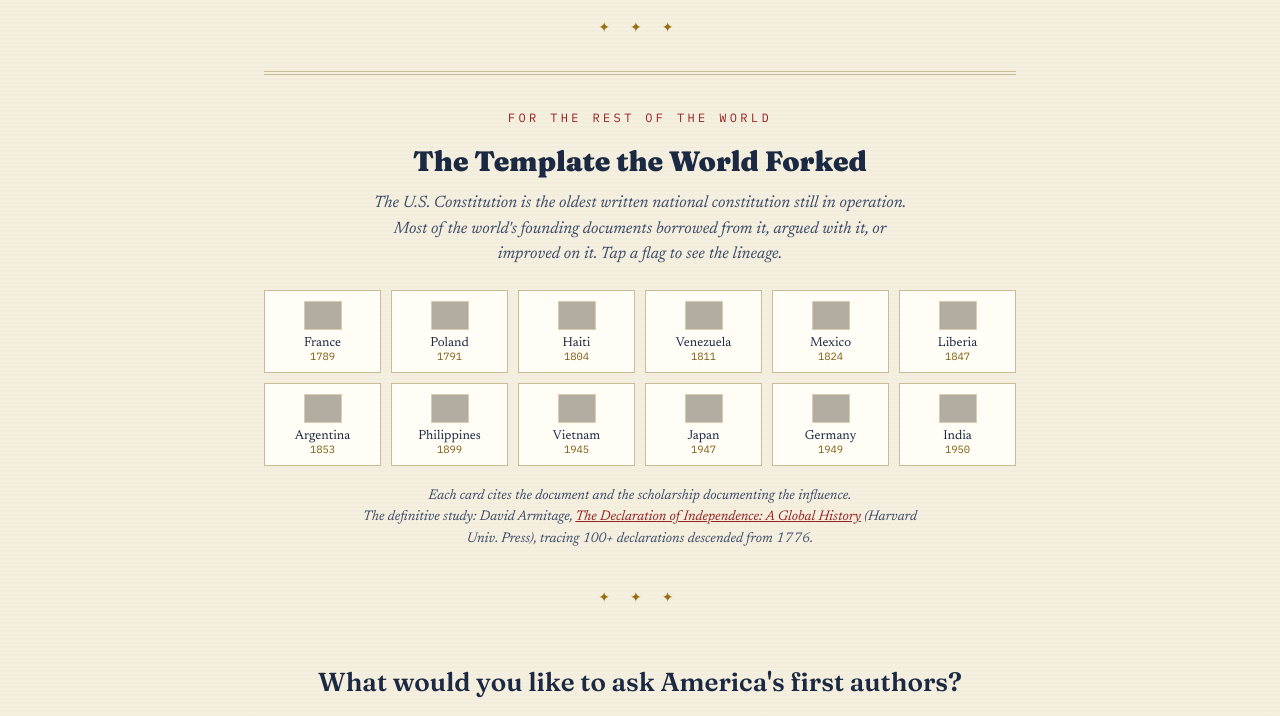
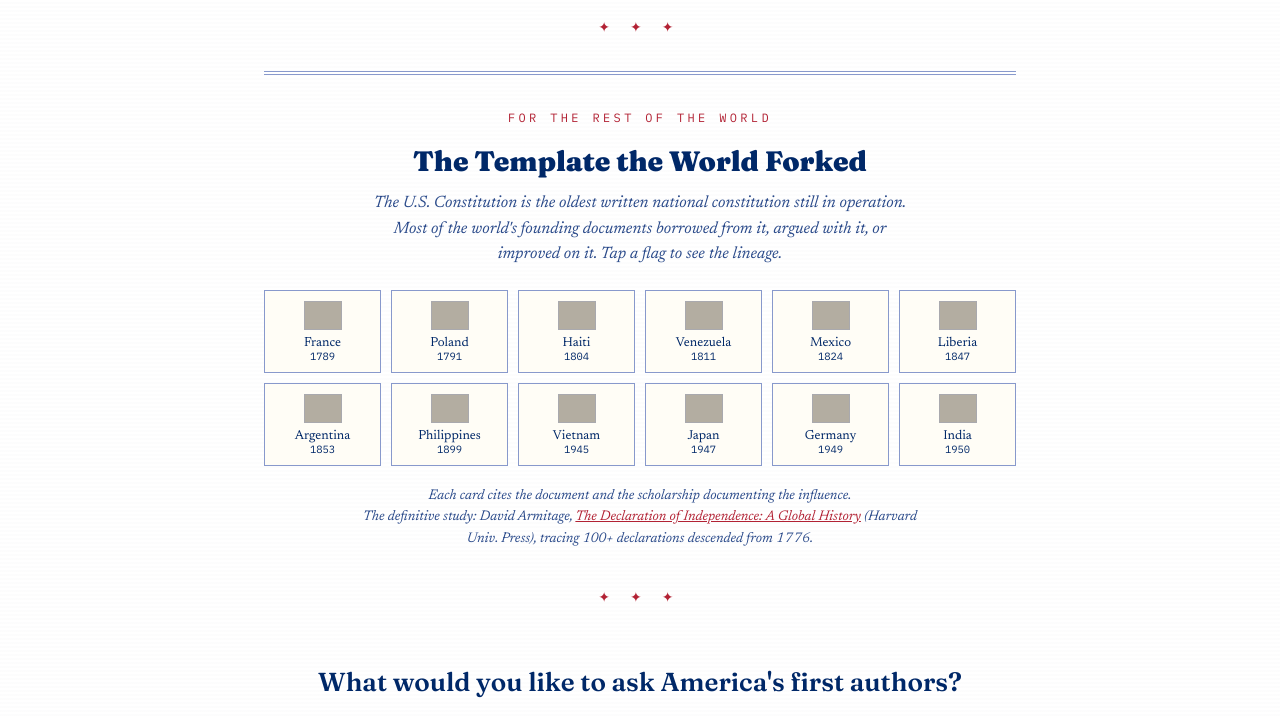
Before and after one commit to swapniltamse/ask-the-declaration, a website: page public/index.html in a window 1280 px wide. Shown: the part 475-1191 px from the top of the page. Drawn offline with Linux system fonts and the light colour scheme; grey boxes are pictures that could not be loaded.

Commit message:
test: red/white/blue color palette

```diff
--- a/public/index.html
+++ b/public/index.html
@@ -41,13 +41,13 @@
     /></noscript>
     <style>
       :root {
-        --paper: #f5efdf;
-        --paper-deep: #efe6cf;
-        --ink: #1c2942;
-        --ink-soft: #3d4a66;
-        --crimson: #93211f;
-        --gold: #9a7014;
-        --rule: #c9bb98;
+        --paper: #ffffff;
+        --paper-deep: #e8ecf5;
+        --ink: #002868;
+        --ink-soft: #2a4a8a;
+        --crimson: #b22234;
+        --gold: #b22234;
+        --rule: #8899cc;
       }
       * {
         margin: 0;
@@ -70,7 +70,7 @@
         background-image:
           radial-gradient(
             ellipse 90% 60% at 50% -10%,
-            rgba(154, 112, 20, 0.07),
+            rgba(0, 40, 104, 0.05),
             transparent 60%
           ),
           repeating-linear-gradient(
@@ -314,7 +314,7 @@
         border: 2px solid var(--gold);
         padding: 20px 24px;
         margin-bottom: 20px;
-        box-shadow: 5px 5px 0 rgba(154, 112, 20, 0.15);
+        box-shadow: 5px 5px 0 rgba(178, 34, 52, 0.15);
         animation: rise 0.5s cubic-bezier(0.2, 0.9, 0.3, 1) both;
       }
       .sa-kicker {
@@ -558,7 +558,7 @@
       .flagbtn .fyear {
         font-family: "IBM Plex Mono", monospace;
         font-size: 10.5px;
-        color: #7d5a0e;
+        color: #002868;
       }
       .flagcard {
         display: none;
```
